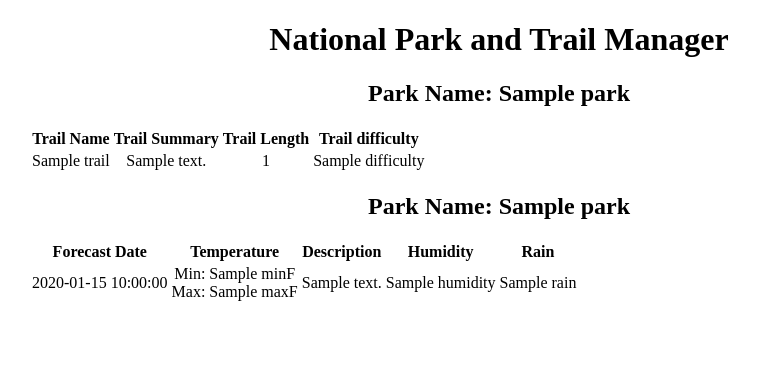
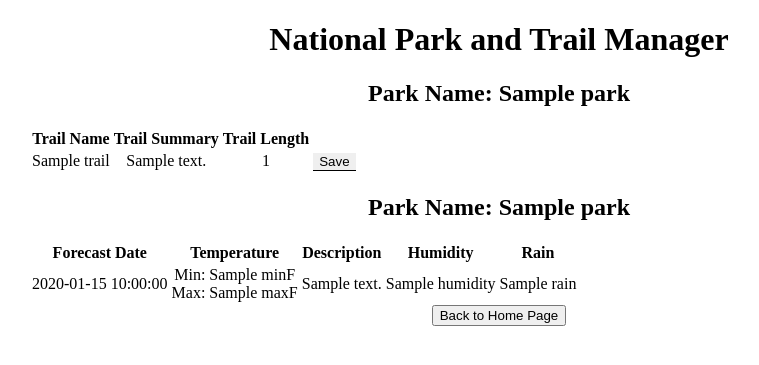
Before and after one commit to KJTempas/hiking_national_parks, a Flask app: template application/Templates/hikes_weather.html in a window 1280 px wide. Shown: the top 365 px of the page, without its empty margins (141-900 px from the left). Run offline with Flask 2, Linux system fonts and the light colour scheme; the template is opened without the code that fills it: most values are stand-ins (such as "Sample title", 1, 10 or a date in 2020).

Commit message:
added back to home page

```diff
--- a/application/Templates/hikes_weather.html
+++ b/application/Templates/hikes_weather.html
@@ -9,12 +9,12 @@
 
     {% if trail_list %}
     <h2>Park Name: {{park}}</h2>
+        <form method="POST">
             <table>
                 <tr>
                     <th>Trail Name</th>
                     <th>Trail Summary</th>
                     <th>Trail Length</th>
-                <th>Trail difficulty</th>
 
                 </tr>
                 {% for trail in trail_list %}
@@ -22,13 +22,15 @@
                         <td>{{trail['name']}}</td>
                         <td>{{trail['summary']}}</td>
                         <td>{{trail['length']}}</td>
-                    <td>{{trail['difficulty']}}</td>
 
+                        <td><button btn style="border:none; border-bottom: 1px solid black;">Save</button></td>
+                        <input type="hidden" name="trail" value="{{ trail }}" />
                     </tr>
                 {% endfor %}
             </table>
+        </form>
     {% else %}
-        <p>No Trails available at {{park}}</p>
+    <h4><i>No Trails available at {{park}}</i></h4>
     {% endif %}
 
     {% if weather_list %}
@@ -63,8 +65,12 @@
                 {% endfor %}
             </table>
         {% else %}
-            <p>No Weather Forecast available at {{park}}</p>
+        <h4><i>No Weather Forecast available at {{park}}</i></h4>
         {% endif %}
+
+    <form method="POST">
+        <button type="back" name="back-page" value="back-page">Back to Home Page</button>
+    </form>
 
 </div>
 
--- a/application/api_calls/weather_api.py
+++ b/application/api_calls/weather_api.py
@@ -29,7 +29,7 @@ def store_data(weather):
         temp_list = day['temp']
         tmp_desc = day['weather']
         for i in tmp_desc:
-            temp_desc = i['description']
+            temp_desc = i['description'].title()
         temp_humidity = day['humidity']
         weather_dict['temp'] = temp_list
         weather_dict['desc'] = temp_desc
--- a/application/app.py
+++ b/application/app.py
@@ -6,7 +6,6 @@ logging.basicConfig(level=logging.DEBUG, format='%(asctime)s %(levelname)s %(mes
 log = logging.getLogger('root')
 # from models import *
 app = Flask(__name__)
-# TODO need to validate if the parklist, weatherlist and traillist has data or no
 
 @app.route('/', methods=['GET'])
 def home():
@@ -19,25 +18,28 @@ def home():
 # TODO: Modified the route based on the selected state
 @app.route('/parks', methods=['GET'])
 def show_national_park():
-    # TODO Some state like CA will have out of range list
     state_input = request.args.get('states')
 
     park_list = natlParks_api.get_response(state_input.lower())
     return render_template('park_list.html', park_list=park_list, state=state_input)
 
 
-@app.route('/moreinfo/<park>/<lat>/<lon>')
+@app.route('/moreinfo/<park>/<lat>/<lon>', methods=['GET','POST'])
 def get_trail(park, lat, lon):
-    try:
+    if request.method == 'POST':
+        if request.form.get('trail'):
+            trail_obj = request.form.get('trail')
+            return '<h1>Here is the trail {}</h1>'.format(trail_obj)
+        elif request.form.get('back-page'):
+
+            return redirect(url_for('home'))
+    else:
         trail_list = hiking_api.get_trails(lat, lon)
         weather_list = weather_api.get_weather(lat, lon)
 
+        return render_template('hikes_weather.html', park=park, trail_list=trail_list, weather_list=weather_list)
 
-        return render_template('hikes_weather.html', park=park, trail_list=trail_list, weather_list=weather_list)
-    except Exception as e:
-        log.debug(e)
-        log.debug(lat)
-        log.debug(lon)
+
 
 
 if __name__ == "__main__":
```
Lines whose indentation alone changed are shown as unchanged.
